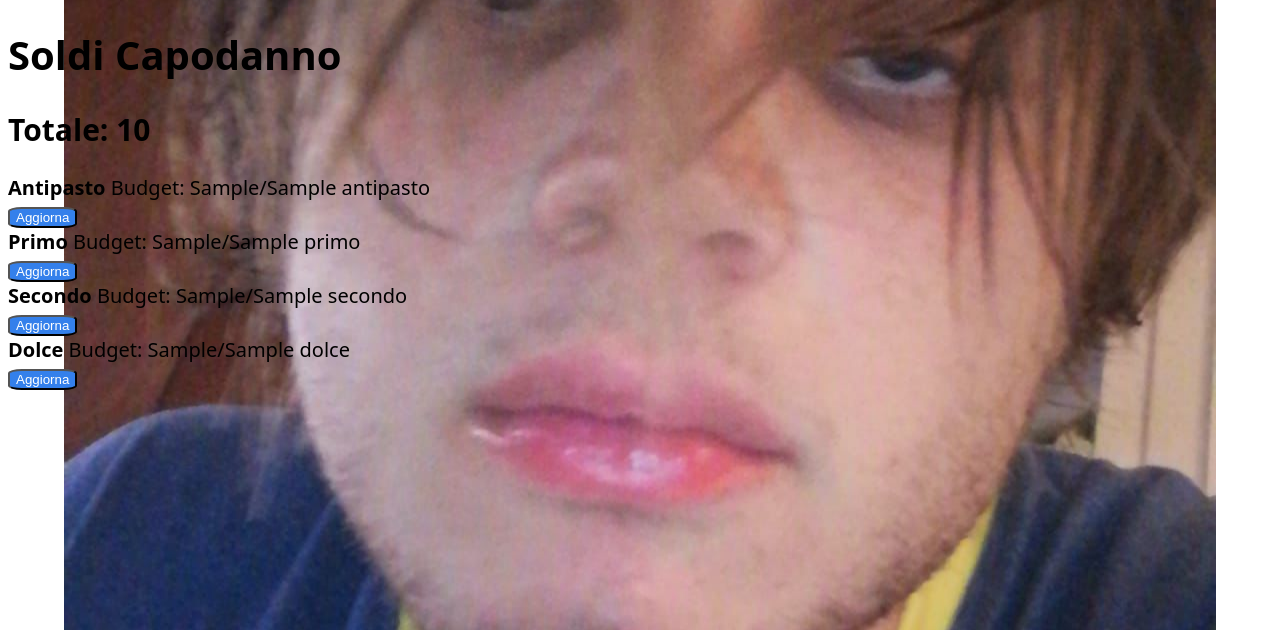
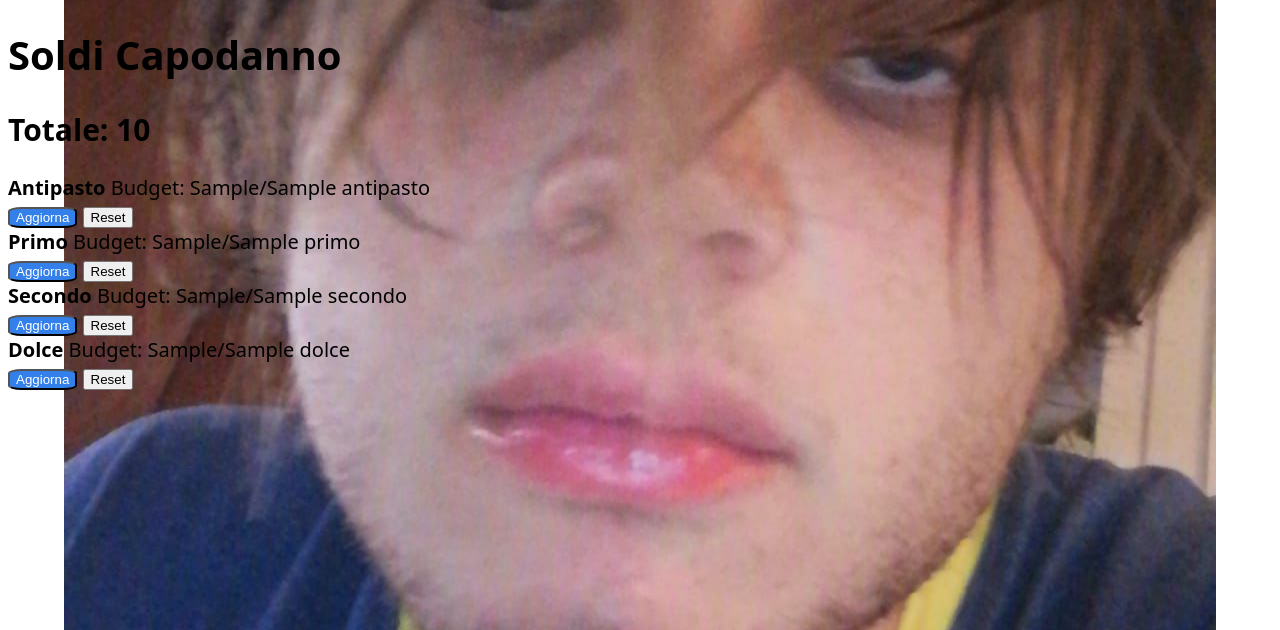
Before and after one commit to SimoneMarconi/Capodanno, a Flask app: template templates/index.html in a window 1280 px wide. Shown: the top 630 px of the page. Run offline with Flask 3, Linux system fonts and the light colour scheme; the template is opened without the code that fills it: most values are stand-ins (such as "Sample title", 1, 10 or a date in 2020).

Commit message:
added reset button

```diff
--- a/app.py
+++ b/app.py
@@ -23,8 +23,11 @@ def Antipasto():
     global budget
     if request.method == "POST":
         data = request.get_json()
-        amount = data["amount"]
-        budget["AntipastoUsed"] += amount
+        if data["action"] == "reset":
+            budget["AntipastoUsed"] = 0
+        else:
+            amount = data["amount"]
+            budget["AntipastoUsed"] += amount
         with open(dataFile, "w") as f:
             f.write(json.dumps(budget))
             f.close()
@@ -37,8 +40,11 @@ def Primo():
     global budget
     if request.method == "POST":
         data = request.get_json()
-        amount = data["amount"]
-        budget["PrimoUsed"] += amount
+        if data["action"] == "reset":
+            budget["PrimoUsed"] = 0
+        else:
+            amount = data["amount"]
+            budget["PrimoUsed"] += amount
         with open(dataFile, "w") as f:
             f.write(json.dumps(budget))
             f.close()
@@ -51,8 +57,11 @@ def Secondo():
     global budget
     if request.method == "POST":
         data = request.get_json()
-        amount = data["amount"]
-        budget["SecondoUsed"] += amount
+        if data["action"] == "reset":
+            budget["SecondoUsed"] = 0
+        else:
+            amount = data["amount"]
+            budget["SecondoUsed"] += amount
         with open(dataFile, "w") as f:
             f.write(json.dumps(budget))
             f.close()
@@ -65,8 +74,11 @@ def Dolce():
     global budget
     if request.method == "POST":
         data = request.get_json()
-        amount = data["amount"]
-        budget["DolceUsed"] += amount
+        if data["action"] == "reset":
+            budget["DolceUsed"] = 0
+        else:
+            amount = data["amount"]
+            budget["DolceUsed"] += amount
         with open(dataFile, "w") as f:
             f.write(json.dumps(budget))
             f.close()
@@ -74,7 +86,7 @@ def Dolce():
     return ""
 
 
-@app.route("/secret_reset")
+@app.route("/total_reset")
 def reset():
     global budget
     budget["AntipastoUsed"] = 0
--- a/static/handling.js
+++ b/static/handling.js
@@ -14,11 +14,30 @@ async function handleDolce() {
   await handleUpdate("Dolce");
 }
 
+async function resetAntipasto() {
+  await handleReset("Antipasto");
+}
+
+async function resetPrimo() {
+  await handleReset("Primo");
+}
+
+async function resetSecondo() {
+  await handleReset("Secondo");
+}
+
+async function resetDolce() {
+  await handleReset("Dolce");
+}
+
 async function handleUpdate(target) {
   const div = document.getElementById(`${target}Div`);
   const form = document.createElement("form");
   const formInput = document.createElement("input");
   const submit = document.createElement("button");
+  submit.style.color = "white";
+  submit.style.backgroundColor = "#0041cf";
+  submit.style.borderRadius = "20%";
   submit.type = "button";
   submit.textContent = "Invia";
   submit.onclick = async () => {
@@ -33,7 +52,7 @@ async function handleUpdate(target) {
         headers: {
           "Content-Type": "application/json",
         },
-        body: JSON.stringify({ amount: amount }),
+        body: JSON.stringify({ amount: amount, action: "add" }),
       });
       if (response.ok) {
         alert("Operazione effettuata con successo");
@@ -55,3 +74,21 @@ async function handleUpdate(target) {
   });
   div.appendChild(form);
 }
+
+async function handleReset(target) {
+  try {
+    const response = await fetch(`/${target}`, {
+      method: "POST",
+      headers: {
+        "Content-Type": "application/json",
+      },
+      body: JSON.stringify({ amount: 0, action: "reset" }),
+    });
+    if (response.ok) {
+      alert("Reset avvenuto con successo");
+    }
+    location.reload();
+  } catch {
+    alert("Qualcosa è andato storto");
+  }
+}
--- a/templates/index.html
+++ b/templates/index.html
@@ -14,12 +14,16 @@
         budget["DolceUsed"]}}</h2>
     <div id="AntipastoDiv"><b>Antipasto</b> Budget: {{budget["AntipastoUsed"]}}/{{budget["Antipasto"]}}</div>
     <button class="Update" id="AntipastoButton" type="button" onclick="handleAntipasto()">Aggiorna</button>
+    <button class="Reset" id="AntipastoReset" type="button" onclick="resetAntipasto()">Reset</button>
     <div id="PrimoDiv"><b>Primo</b> Budget: {{budget["PrimoUsed"]}}/{{budget["Primo"]}}</div>
     <button class="Update" id="PrimoButton" type="button" onclick="handlePrimo()">Aggiorna</button>
+    <button class="Reset" id="PrimoReset" type="button" onclick="resetPrimo()">Reset</button>
     <div id="SecondoDiv"><b>Secondo</b> Budget: {{budget["SecondoUsed"]}}/{{budget["Secondo"]}}</div>
     <button class="Update" id="SecondoButton" type="button" onclick="handleSecondo()">Aggiorna</button>
+    <button class="Reset" id="SecondoReset" type="button" onclick="resetSecondo()">Reset</button>
     <div id="DolceDiv"><b>Dolce</b> Budget: {{budget["DolceUsed"]}}/{{budget["Dolce"]}}</div>
     <button class="Update" id="DolceButton" type="button" onclick="handleDolce()">Aggiorna</button>
+    <button class="Reset" id="DolceReset" type="button" onclick="resetDolce()">Reset</button>
     <script src="{{ url_for( 'static', filename='handling.js' ) }}"></script>
 </body>
 
```
